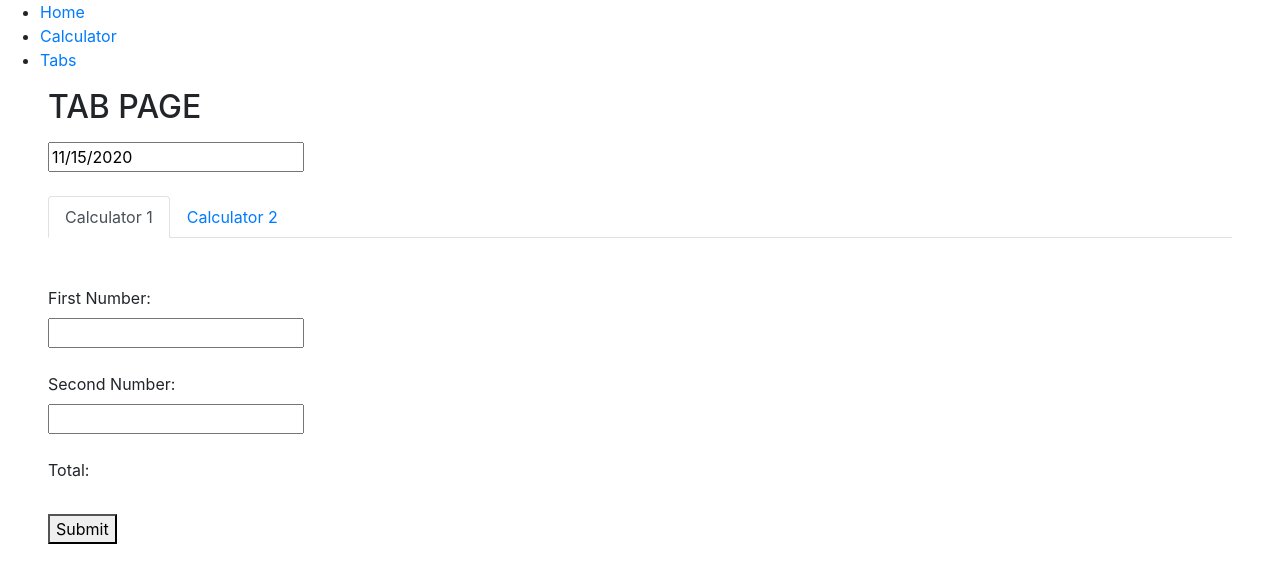
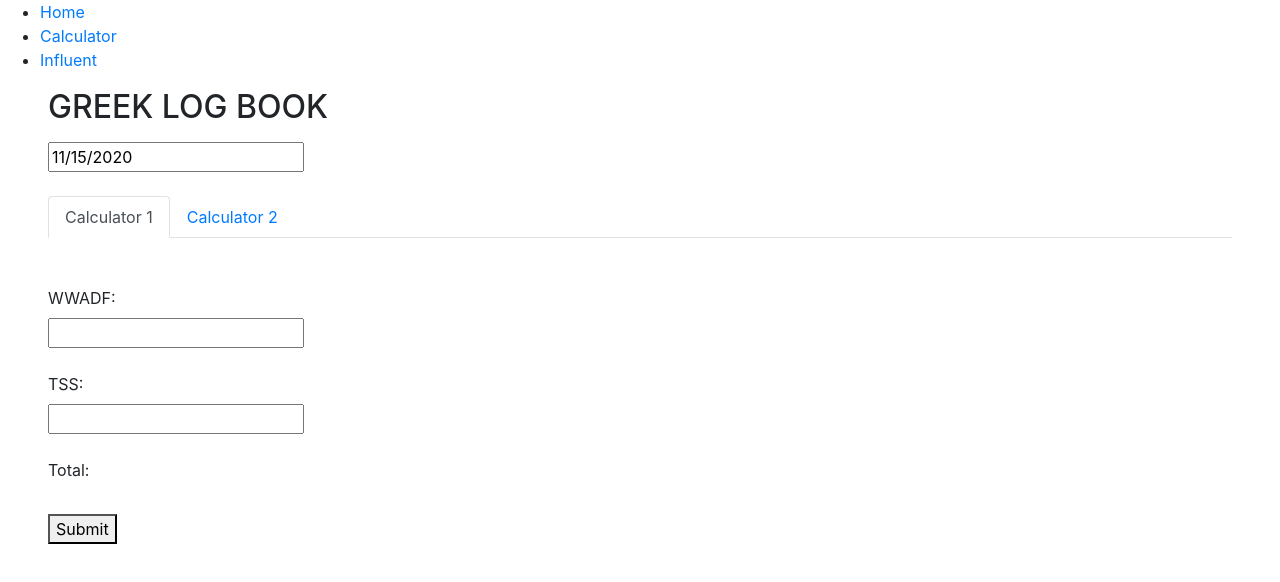
Before and after one commit to gkaradim/logbook, a React (Create React App) app: page /tabs in a window 1280 px wide. Shown: the top 582 px of the page. Built offline with nearby package versions, Linux system fonts and the light colour scheme; no server answers.

Commit message:
changes to the names of the numbers and also put the endpoints

```diff
--- a/src/App.js
+++ b/src/App.js
@@ -12,21 +12,21 @@
   When you refresh the page it doesnt go away.
 */
 
-import { Provider } from 'react-redux';
-import { PersistGate } from 'redux-persist/integration/react';
+import { Provider } from "react-redux";
+import { PersistGate } from "redux-persist/integration/react";
 
 import { BrowserRouter, Switch, Route, Link } from "react-router-dom";
 
 // CUSTOMS
-import store, { persistor } from './store';
+import store, { persistor } from "./store";
 
 // CSS
-import './App.css';
+import "./App.css";
 
-import Home from './pages/Home';
-import Calculator from './pages/Calculator';
-import CalculatorSecond from './pages/CalculatorSecond';
-import TabPage from './pages/TabPage';
+import Home from "./pages/Home";
+import Calculator from "./pages/Calculator";
+import CalculatorSecond from "./pages/CalculatorSecond";
+import TabPage from "./pages/TabPage";
 
 function App() {
   return (
@@ -44,7 +44,7 @@ function App() {
                     <Link to="/calculator">Calculator</Link>
                   </li>
                   <li>
-                    <Link to="/tabs">Tabs</Link>
+                    <Link to="/tabs">Influent</Link>
                   </li>
                 </ul>
               </nav>
--- a/src/components/CalculatorOne.js
+++ b/src/components/CalculatorOne.js
@@ -1,22 +1,27 @@
-import React from 'react'
+import React from "react";
 
-const CalculatorOne = ({ firstNumber, secondNumber, total, submitForm, setFirstNumber, setSecondNumber }) => {
-    return (
-        <div>
-            <label>First Number:</label><br />
-            <input value={firstNumber} onChange={e => setFirstNumber(e.target.value)} />
-            <br /><br />
+const CalculatorOne = ({ wwadf, tss, total, submitForm, setWwadf, setTss }) => {
+  return (
+    <div>
+      <label>WWADF:</label>
+      <br />
+      <input value={wwadf} onChange={(e) => setWwadf(e.target.value)} />
+      <br />
+      <br />
 
-            <label>Second Number:</label><br />
-            <input value={secondNumber} onChange={e => setSecondNumber(e.target.value)} />
-            <br /><br />
+      <label>TSS:</label>
+      <br />
+      <input value={tss} onChange={(e) => setTss(e.target.value)} />
+      <br />
+      <br />
 
-            <label>Total: {total}</label>
-            <br /><br />
+      <label>Total: {total}</label>
+      <br />
+      <br />
 
-            <button onClick={submitForm}>Submit</button>
-        </div>
-    )
-}
+      <button onClick={submitForm}>Submit</button>
+    </div>
+  );
+};
 
-export default CalculatorOne
+export default CalculatorOne;
--- a/src/pages/TabPage.js
+++ b/src/pages/TabPage.js
@@ -1,24 +1,24 @@
-import React, { useState, useEffect } from 'react'
+import React, { useState, useEffect } from "react";
 
-import { Tabs, Tab } from 'react-bootstrap'
-import DatePicker from 'react-datepicker'
+import { Tabs, Tab } from "react-bootstrap";
+import DatePicker from "react-datepicker";
 
-import axios from 'axios'
-import moment from 'moment'
+import axios from "axios";
+import moment from "moment";
 
 // Component Page
-import CalculatorOne from '../components/CalculatorOne'
-import CalculatorTwo from '../components/CalculatorTwo'
+import CalculatorOne from "../components/CalculatorOne";
+import CalculatorTwo from "../components/CalculatorTwo";
 
 function TabPage() {
-    const [data, setData] = useState(null)
-    const [fromDate, setFromDate] = useState(new Date())
-    const [secondNumber, setSecondNumber] = useState("")
-    const [firstNumber, setFirstNumber] = useState("")
-    const [thirdNumber, setThirdNumber] = useState("")
+  const [data, setData] = useState(null);
+  const [fromDate, setFromDate] = useState(new Date());
+  const [wwadf, setWwadf] = useState("");
+  const [tss, setTss] = useState("");
+  const [thirdNumber, setThirdNumber] = useState("");
 
   useEffect(() => {
-        getTodayValues()
+    getTodayValues();
   }, []);
 
   const getTodayValues = async () => {
@@ -30,98 +30,107 @@ function TabPage() {
       const resData = response.data;
 
       if (resData.status) {
-                setData(resData.data)
-                setFirstNumber(resData.data.firstNumber)
-                setSecondNumber(resData.data.secondNumber)
-                setThirdNumber(resData.data.thirdNumber)
+        setData(resData.data);
+        setWwadf(resData.data.wwadf);
+        setTss(resData.data.tss);
+        setThirdNumber(resData.data.thirdNumber);
       }
     } catch (error) {
-            console.log(error)
+      console.log(error);
     }
-    }
+  };
 
   const changeDate = async (newDate) => {
     try {
       setFromDate(newDate);
       const date = moment(newDate).format("YYYY-MM-DD");
 
-            const response = await axios.get(`/calculate/${date}`);
+      const response = await axios.get(
+        `https://easy-log-book-api.herokuapp.com/api/v1/influent/${date}`
+      );
 
       const resData = response.data;
 
       if (resData.status) {
-                setData(resData.data)
-                setFirstNumber(resData.data.firstNumber)
-                setSecondNumber(resData.data.secondNumber)
-                setThirdNumber(resData.data.thirdNumber)
+        setData(resData.data);
+        setWwadf(resData.data.wwadf);
+        setTss(resData.data.tss);
+        setThirdNumber(resData.data.thirdNumber);
       } else {
-                setData(null)
-                setFirstNumber("")
-                setSecondNumber("")
-                setThirdNumber("")
+        setData(null);
+        setWwadf("");
+        setTss("");
+        setThirdNumber("");
       }
     } catch (error) {
-            console.log(error)
+      console.log(error);
     }
-    }
+  };
 
   const submitForm = async () => {
     try {
       if (!data) {
         const date = moment(fromDate).format("YYYY-MM-DD");
-                const response = await axios.post('/calculate/create', {
-                    firstNumber,
-                    secondNumber,
-                    fromDate: date
-                });
+        const response = await axios.post(
+          "https://easy-log-book-api.herokuapp.com/api/v1/influent",
+          {
+            wwadf,
+            tss,
+            fromDate: date,
+          }
+        );
 
         const data = response.data;
 
         if (data.status) {
-                    setData(data)
+          setData(data);
         }
       }
     } catch (error) {
-            console.log(error)
+      console.log(error);
     }
-    }
+  };
 
   const submitFormTwo = async () => {
     try {
       if (!data) {
-                alert("First set first number and second number")
+        alert("First set first number and second number");
       } else {
         const response = await axios.put(`/calculate/${data._id}`, {
           thirdNumber,
-                    firstNumber
-                })
+          wwadf,
+        });
 
         const resData = response.data;
 
         if (resData.status) {
-                    setData(resData.data)
+          setData(resData.data);
         }
       }
     } catch (error) {
-            console.log(error)
+      console.log(error);
     }
-    }
+  };
 
   return (
     <div className="px-5">
-            <h2 className="mb-3">TAB PAGE</h2>
+      <h2 className="mb-3">GREEK LOG BOOK</h2>
 
-            <DatePicker className="mb-4" selected={fromDate} onChange={date => changeDate(date)} />
+      <DatePicker
+        className="mb-4"
+        selected={fromDate}
+        onChange={(date) => changeDate(date)}
+      />
 
       <Tabs defaultActiveKey="home" id="uncontrolled-tab-example">
         <Tab className="py-5" eventKey="home" title="Calculator 1">
           <CalculatorOne
-                        firstNumber={firstNumber}
-                        secondNumber={secondNumber}
+            wwadf={wwadf}
+            tss={tss}
             total={data ? data.total : ""}
             submitForm={submitForm}
-                        setFirstNumber={setFirstNumber}
-                        setSecondNumber={setSecondNumber}
+            setWwadf={setWwadf}
+            setTss={setTss}
           />
         </Tab>
 
@@ -135,7 +144,7 @@ function TabPage() {
         </Tab>
       </Tabs>
     </div>
-    )
+  );
 }
 
-export default TabPage
+export default TabPage;
```
Lines whose indentation alone changed are shown as unchanged.
